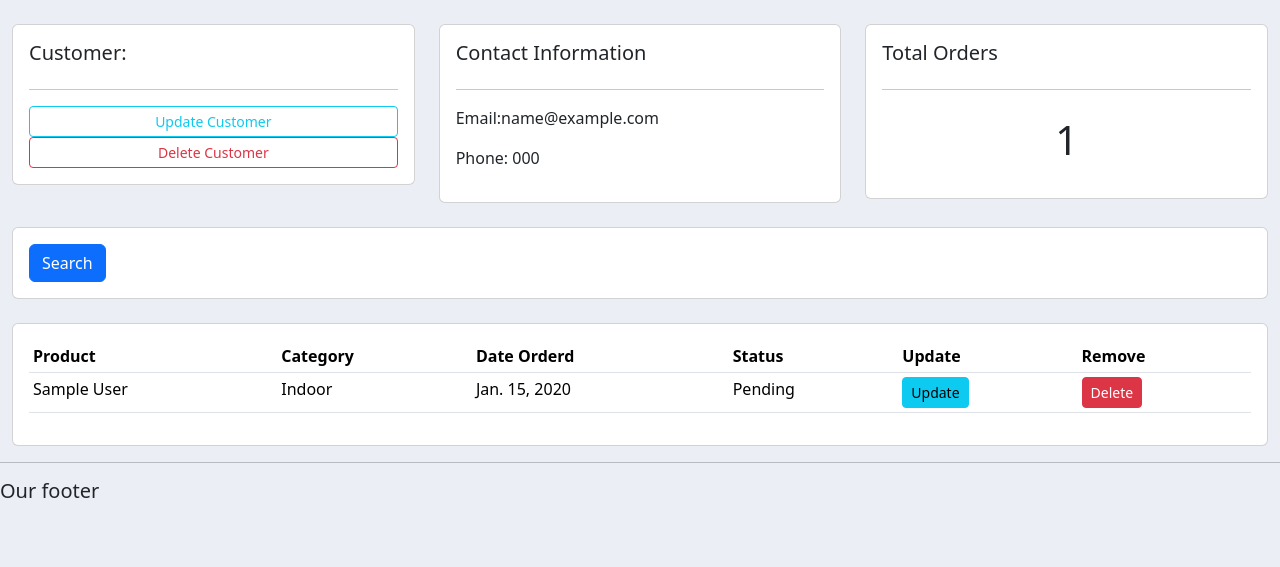
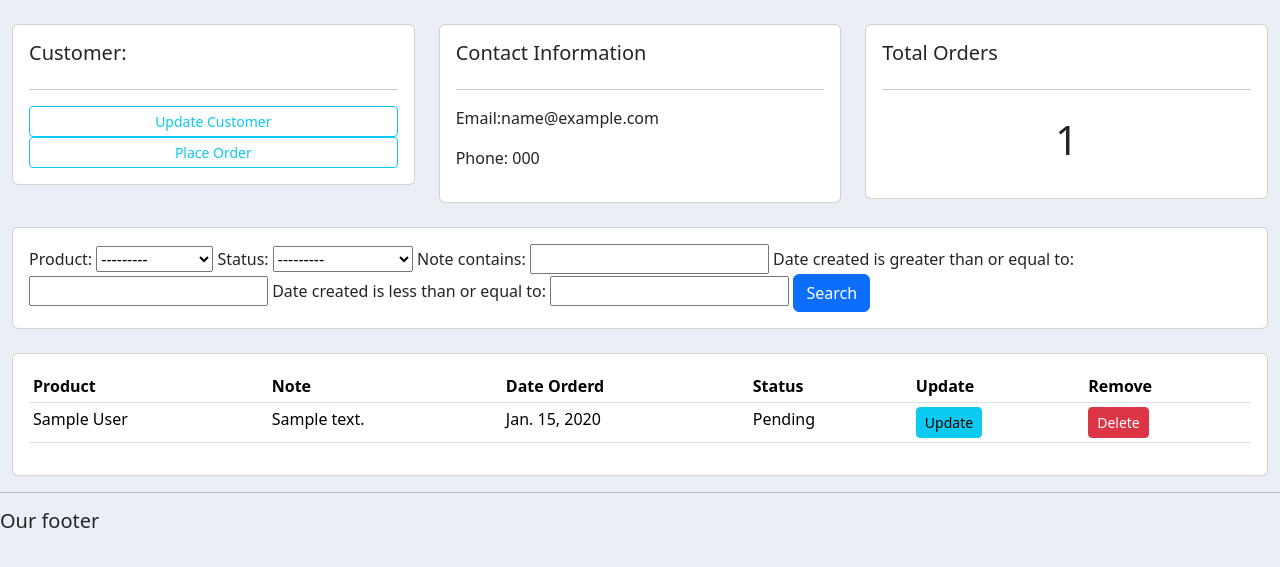
Before and after one commit to Irl-Felix/CRMApp, a Django app: page /customer/1/ in a window 1280 px wide. Shown: the part 56-623 px from the top of the page. Run offline with Django 4.2, Linux system fonts and the light colour scheme; tables that the repository leaves empty hold one stand-in row (values such as "Sample post"); some libraries are stand-ins or nearby versions.

Commit message:
add formset and search feature

```diff
--- a/CRM/CRM/settings.py
+++ b/CRM/CRM/settings.py
@@ -42,6 +42,7 @@ INSTALLED_APPS = [
 
 
     'accounts',
+    'django_filters',
 ]
 
 MIDDLEWARE = [
--- /dev/null
+++ b/CRM/accounts/filters.py
@@ -0,0 +1,16 @@
+from curses import start_color
+from dataclasses import fields
+from pyexpat import model
+import django_filters
+from django_filters import DateFilter,CharFilter
+
+from .models import *
+
+class OrderFilter(django_filters.FilterSet):
+    start_date = DateFilter(field_name="date_created",lookup_expr='gte')
+    end_date = DateFilter(field_name="date_created",lookup_expr='lte')
+    note = CharFilter(field_name="note",lookup_expr='icontains')
+    class Meta:
+        model = Order
+        fields = '__all__'
+        exclude = ['customer','date_created']
--- a/CRM/accounts/models.py
+++ b/CRM/accounts/models.py
@@ -46,6 +46,7 @@ class Order(models.Model):
     product = models.ForeignKey(Product, null=True, on_delete=models.SET_NULL)
     date_created = models.DateField(auto_now_add=True,null=True)
     status = models.CharField(max_length=200,null=True,choices=STATUS)
+    note = models.CharField(max_length=200,null=True)
 
     def __str__(self):
         return f"{self.product.name} by {self.customer.name}"
--- a/CRM/accounts/templates/accounts/customer.html
+++ b/CRM/accounts/templates/accounts/customer.html
@@ -10,7 +10,7 @@
 			<h5>Customer:</h5>
 			<hr>
 			<a class="btn btn-outline-info  btn-sm btn-block" href="">Update Customer</a>
-			<a class="btn btn-outline-danger  btn-sm btn-block" href="">Delete Customer</a>
+			<a class="btn btn-outline-info  btn-sm btn-block" href="{% url 'createOrder' customer.id %}">Place Order</a>
 
 		</div>
 	</div>
@@ -38,7 +38,9 @@
 <div class="row">
 	<div class="col">
 		<div class="card card-body">
+
 			<form method="get">
+				{{myFilter.form}}
 
 		    <button class="btn btn-primary" type="submit">Search</button>
 		  </form>
@@ -54,7 +56,7 @@
 			<table class="table table-sm">
 				<tr>
 					<th>Product</th>
-					<th>Category</th>
+					<th>Note</th>
 					<th>Date Orderd</th>
 					<th>Status</th>
 					<th>Update</th>
@@ -64,7 +66,7 @@
 					{% for order in orders %}
 					<tr>
 						<td>{{order.product}}</td>
-						<td>{{order.product.category}}</td>
+						<td>{{order.note}}</td>
 						<td>{{order.product.date_created}}</td>
 						<td>{{order.status}}</td>
 						<td><a class="btn btn-sm btn-info" href="{% url 'updateOrder' order.id %}">Update</a></td>
--- a/CRM/accounts/templates/accounts/dashboard.html
+++ b/CRM/accounts/templates/accounts/dashboard.html
@@ -35,7 +35,6 @@
 		<h5>LAST 5 ORDERS</h5>
 		<hr>
 		<div class="card card-body">
-			<a class="btn btn-primary  btn-sm btn-block" href="{% url 'createOrder' %}">Create Order</a>
 			<table class="table table-sm">
 				<tr>
 					<th>Product</th>
--- a/CRM/accounts/templates/accounts/delete.html
+++ b/CRM/accounts/templates/accounts/delete.html
@@ -3,7 +3,7 @@
 {% block content %}
 
 
-br
+<br>
 <div class="row">
     <div class = "col-md-6">
         <div class="card card-body">
--- a/CRM/accounts/templates/accounts/order_form.html
+++ b/CRM/accounts/templates/accounts/order_form.html
@@ -9,7 +9,11 @@
         <div class="card card-body">
             <form action="" method="POST">
                 {% csrf_token %}
-                {{form}}
+                {{ formset.management_form }}
+                {% for form in formset %}
+                    {{form}}
+                    <hr>
+                {% endfor %}
 
                 <input type="submit" name="submit">
             </form>
--- a/CRM/accounts/urls.py
+++ b/CRM/accounts/urls.py
@@ -6,7 +6,9 @@ urlpatterns = [
     path('',views.home,name='home'),
     path('products/',views.products,name='products'),
     path('customer/<str:pk>/',views.customer,name='customer'),
-    path('create_order/',views.createOrder,name='createOrder'),
+
+
+    path('create_order/<str:pk>',views.createOrder,name='createOrder'),
     path('update_order/<str:pk>',views.updateOrder,name='updateOrder'),
     path('delete_order/<str:pk>',views.deleteOrder,name='deleteOrder'),
 ]
--- a/CRM/accounts/views.py
+++ b/CRM/accounts/views.py
@@ -1,8 +1,10 @@
-from multiprocessing import context
+from re import M
+from django.forms import inlineformset_factory
 from django.shortcuts import render,redirect
 from django.http import HttpResponse
 from .models import Product,Customer,Order,Tag
 from .forms import OrderForm
+from .filters import OrderFilter
 
 # Create your views here.
 
@@ -29,23 +31,29 @@ def customer(request,pk):
     customer = Customer.objects.get(id=pk)
 
     orders = customer.order_set.all()
-
     order_count = orders.count()
 
-    context = {'customer': customer,'orders':orders,"order_count":order_count}
+    myFilter = OrderFilter(request.GET, queryset=orders)
+    orders = myFilter.qs
+
+    context = {'customer': customer,'orders':orders,"order_count":order_count,'myFilter':myFilter}
     return render(request,'accounts/customer.html',context)
 
 
-def createOrder(request):
-    form = OrderForm()
+def createOrder(request,pk):
+    OrderFormSet = inlineformset_factory(Customer, Order, fields=('product','status'),extra=10)
+    customer = Customer.objects.get(id=pk)
+    formset = OrderFormSet(queryset=Order.objects.none(),instance=customer)
+    # form = OrderForm(initial={"customer": customer})
     if request.method == 'POST':
         # print('Printing POST: ',request.POST)
-        form = OrderForm(request.POST)
-        if form.is_valid():
-            form.save()
+        # form = OrderForm(request.POST)
+        formset = OrderFormSet(request.POST, instance=customer)
+        if formset.is_valid():
+            formset.save()
             return redirect('/')
 
-    context = {'form': form}
+    context = {'formset':formset}
     return render(request, 'accounts/order_form.html',context)
 
 
```
Also changed, not shown: CRM/accounts/migrations/0002_order_note.py (added).
